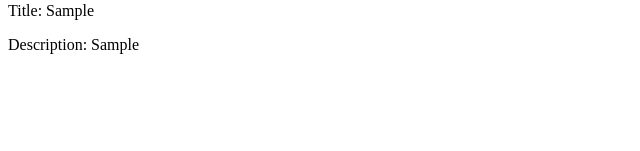
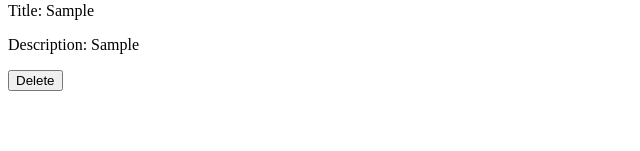
Before and after one commit to thejasmeetsingh/todo-dapp, a React (Create React App) app in the folder frontend/: page / in a window 1280 px wide. Both pictures are taken after typing "Sample", "Sample" into the empty fields and a click on the button "Add Task". Shown: the part 149-300 px from the top of the page, without its empty margins (0-640 px from the left). Built offline with nearby package versions, Linux system fonts and the light colour scheme.

Commit message:
Added task delete flow

```diff
--- a/frontend/src/components/TaskShow.jsx
+++ b/frontend/src/components/TaskShow.jsx
@@ -1,9 +1,18 @@
+import useTaskContext from "../hooks/use-task-context";
+
 export default function TaskShow({ idx, task }) {
+  const { deleteTask } = useTaskContext();
+
+  const handleDelete = () => {
+    deleteTask(idx);
+  };
+
   return (
     <div>
       <p>Index: {idx}</p>
       <p>Title: {task.title}</p>
       <p>Description: {task.description}</p>
+      <button onClick={handleDelete}>Delete</button>
     </div>
   );
 }
```
